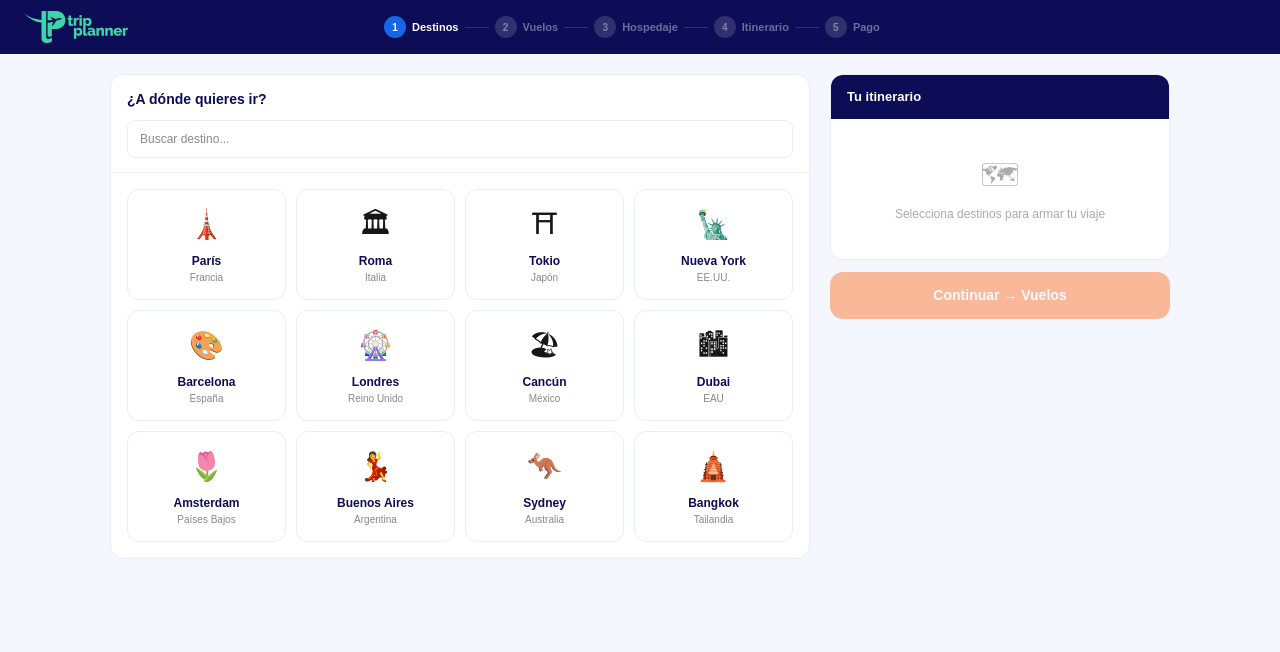
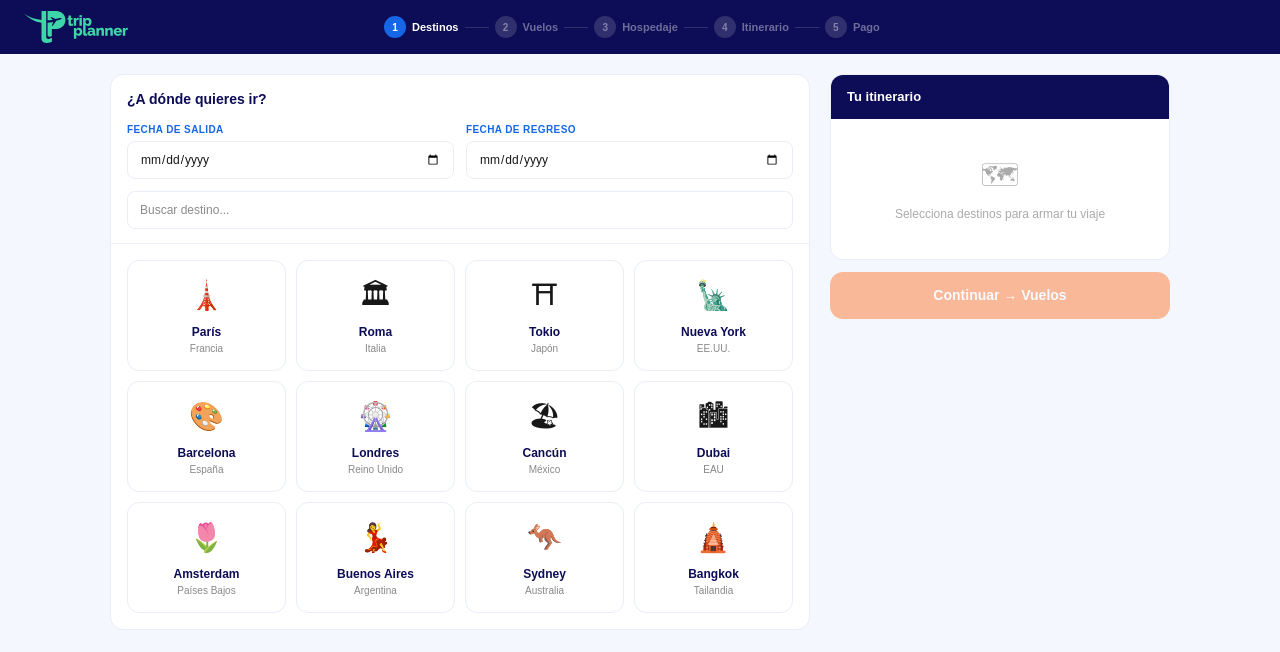
Before and after one commit to barreradionisio/trip-planner, a Next.js app: page /destinos in a window 1280 px wide. Shown: the top 652 px of the page. Built offline with nearby package versions, Linux system fonts and the light colour scheme.

Commit message:
selector de fechas en destinos

```diff
--- a/app/destinos/page.tsx
+++ b/app/destinos/page.tsx
@@ -81,12 +81,22 @@ export default function Destinos() {
         <div>
           <div style={{ background: "#fff", borderRadius: "13px", border: "1.5px solid #e8edf8", marginBottom: "16px", overflow: "hidden" }}>
   <div style={{ padding: "14px 16px", borderBottom: "1px solid #f0f2fa" }}>
-              <div style={{ fontFamily: "sans-serif", fontWeight: "800", fontSize: "14px", color: "#0D0C56", marginBottom: "10px" }}>¿A dónde quieres ir?</div>
+    <div style={{ fontFamily: "sans-serif", fontWeight: "800", fontSize: "14px", color: "#0D0C56", marginBottom: "12px" }}>¿A dónde quieres ir?</div>
+    <div style={{ display: "grid", gridTemplateColumns: "1fr 1fr", gap: "12px", marginBottom: "12px" }}>
+      <div>
+        <div style={{ fontSize: "10px", fontWeight: "700", color: "#1667E6", textTransform: "uppercase", letterSpacing: "0.4px", marginBottom: "4px" }}>Fecha de salida</div>
+        <input type="date" style={{ width: "100%", border: "1.5px solid #e8edf8", borderRadius: "8px", padding: "9px 12px", fontSize: "12px", outline: "none", boxSizing: "border-box" as const }} />
+      </div>
+      <div>
+        <div style={{ fontSize: "10px", fontWeight: "700", color: "#1667E6", textTransform: "uppercase", letterSpacing: "0.4px", marginBottom: "4px" }}>Fecha de regreso</div>
+        <input type="date" style={{ width: "100%", border: "1.5px solid #e8edf8", borderRadius: "8px", padding: "9px 12px", fontSize: "12px", outline: "none", boxSizing: "border-box" as const }} />
+      </div>
+    </div>
     <input
       placeholder="Buscar destino..."
       value={busqueda}
       onChange={e => setBusqueda(e.target.value)}
-                style={{ width: "100%", border: "1.5px solid #e8edf8", borderRadius: "8px", padding: "9px 12px", fontSize: "12px", outline: "none", boxSizing: "border-box" }}
+      style={{ width: "100%", border: "1.5px solid #e8edf8", borderRadius: "8px", padding: "9px 12px", fontSize: "12px", outline: "none", boxSizing: "border-box" as const }}
     />
   </div>
             <div style={{ padding: "16px", display: "grid", gridTemplateColumns: "1fr 1fr 1fr 1fr", gap: "10px" }}>
```
Lines whose indentation alone changed are shown as unchanged.
